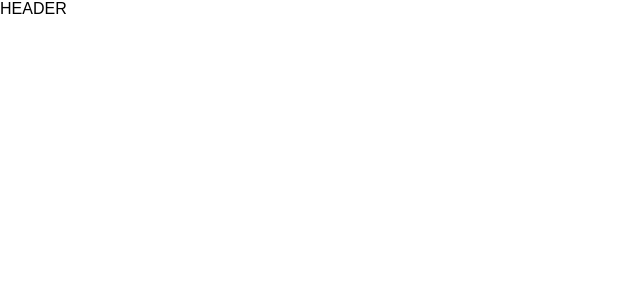
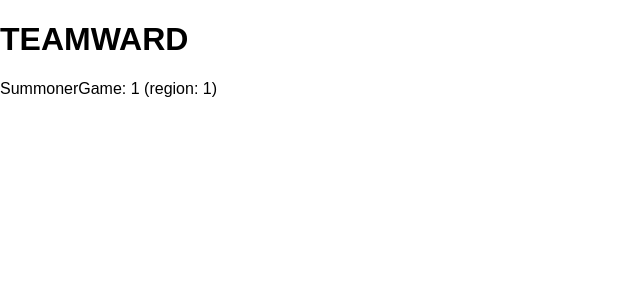
Before and after one commit to Neamar/web.teamward.xyz, a React (Create React App) app: page /1/game/1 in a window 1280 px wide. Shown: the top 300 px of the page, without its empty margins (0-640 px from the left). Built offline with nearby package versions, Linux system fonts and the light colour scheme.

Commit message:
Read region in route

```diff
--- a/package.json
+++ b/package.json
@@ -5,6 +5,7 @@
   "dependencies": {
     "react": "^16.2.0",
     "react-dom": "^16.2.0",
+    "react-router-dom": "^4.2.2",
     "react-scripts": "1.0.17"
   },
   "scripts": {
--- a/src/components/Header/Header.js
+++ b/src/components/Header/Header.js
@@ -3,7 +3,7 @@ import React, { Component } from 'react';
 class Header extends Component {
   render() {
     return (
-      <div>HEADER</div>
+      <h1>TEAMWARD</h1>
     )
   }
 }
--- a/src/containers/App/App.js
+++ b/src/containers/App/App.js
@@ -15,7 +15,7 @@ class App extends Component {
 
           <main>
               <Route exact path="/" component={Home} />
-              <Route exact path="/summoner/:name" component={SummonerGame} />
+              <Route exact path="/:region/game/:name" component={SummonerGame} />
           </main>
         </div>
       </Router>
--- a/src/containers/SummonerGame/SummonerGame.js
+++ b/src/containers/SummonerGame/SummonerGame.js
@@ -3,8 +3,9 @@ import React, { Component } from 'react';
 class SummonerGame extends Component {
   render() {
     const summonerName = this.props.match.params.name;
+    const region = this.props.match.params.region;
     return (
-      <div>SummonerGame: {summonerName}</div>
+      <div>SummonerGame: {summonerName} (region: {region})</div>
     );
   }
 }
```
Also changed, not shown: src/index.js (line endings or trailing spaces), 1 other file (tests, documents, lock files or other folders).
